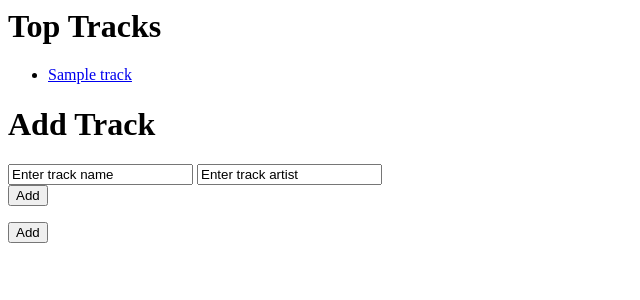
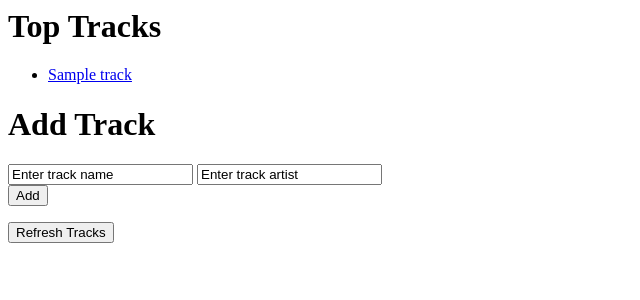
Before and after one commit to lzbrooks/track-scraper, a Django app: template manage_music/templates/manage_music/index.html in a window 1280 px wide. Shown: the top 300 px of the page, without its empty margins (0-640 px from the left). Run offline with Django 3.2, Linux system fonts and the light colour scheme; the template is opened without the code that fills it: most values are stand-ins (such as "Sample title", 1, 10 or a date in 2020).

Commit message:
minor fix

```diff
--- a/manage_music/templates/manage_music/index.html
+++ b/manage_music/templates/manage_music/index.html
@@ -22,5 +22,5 @@
 </form>
 
 <form action="{% url 'manage_music:refresh_tracks' %}" method="get">
-<input type="submit" value="Add" />
+<input type="submit" value="Refresh Tracks" />
 </form>
--- a/manage_music/views.py
+++ b/manage_music/views.py
@@ -32,14 +32,10 @@ class MusicDatabaseView(TemplateView):
             track.name = request.POST['track_name']
             track.artists = [artist]
         except (KeyError, DuplicateKeyError):
-            # Redisplay the question voting form.
             return render(request, 'manage_music/index.html', {
                 'error_message': "Track already exists",
             })
         else:
-            # Always return an HttpResponseRedirect after successfully dealing
-            # with POST data. This prevents data from being posted twice if a
-            # user hits the Back button.
             return HttpResponseRedirect(reverse('manage_music:index'))
 
     def get(self, request, **kwargs):
```
